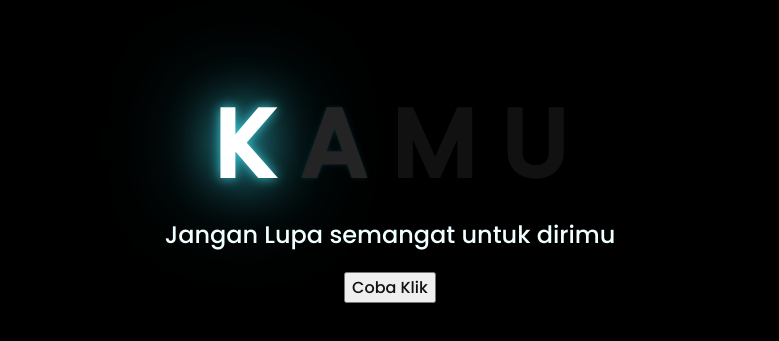
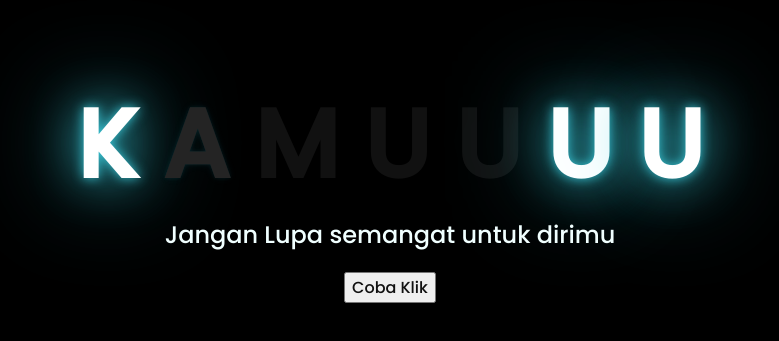
Before and after one commit to AKu474/may, a plain HTML site: page index.html in a window 1280 px wide. Shown: the part 221-562 px from the top of the page, without its empty margins (258-1037 px from the left). Drawn offline with Linux system fonts and the light colour scheme.

Commit message:
Update index.html

```diff
--- a/index.html
+++ b/index.html
@@ -15,6 +15,9 @@
         <span>A</span>
         <span>M</span>
         <span>U</span>
+        <span>U</span>
+        <span>U</span>
+        <span>U</span>
     </div>
     <div class="description">
         <span>Jangan Lupa semangat untuk dirimu</span>
```
